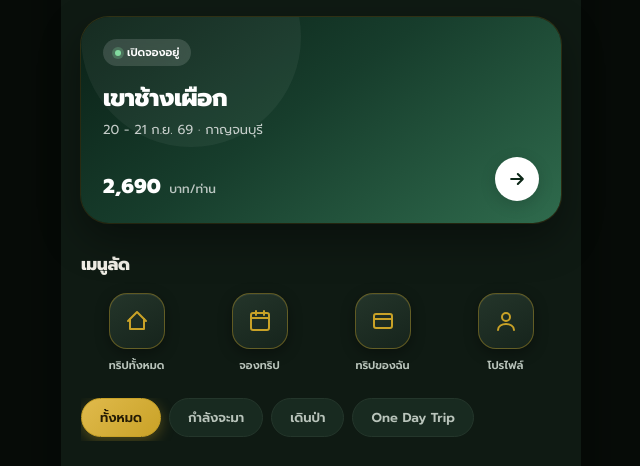
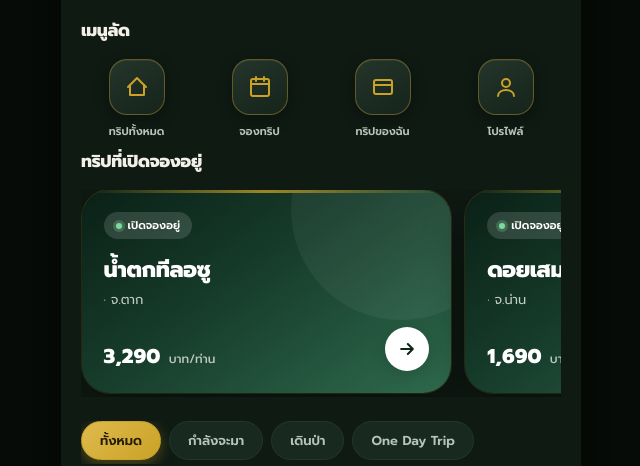
Before and after one commit to tiaewneehur/YINDEE-TEE-DAI-JER, a plain HTML site: page index.html in a window 1280 px wide. Shown: the part 219-685 px from the top of the page, without its empty margins (319-959 px from the left). Drawn offline with Linux system fonts and the light colour scheme.

Commit message:
Implement featured carousel for open trips
Added a featured carousel for trips with automatic scrolling and updated styles for featured cards.

```diff
--- a/index.html
+++ b/index.html
@@ -55,13 +55,15 @@ img{max-width:100%;display:block}
 .hero-logo{max-width:230px;width:72%;height:auto;display:block;margin:0 auto 14px;position:relative;z-index:1;filter:drop-shadow(0 0 22px rgba(255,255,255,.12)) drop-shadow(0 6px 16px rgba(0,0,0,.45))}
 .hero-fallback-title{color:#fff;font-size:24px;font-weight:800;margin-bottom:6px;position:relative;z-index:1}
 .hero-tagline{color:rgba(255,255,255,.72);font-size:13px;font-weight:500;position:relative;z-index:1}
-.featured-card{margin:20px 20px 0;border-radius:var(--radius-xl);overflow:hidden;position:relative;background:linear-gradient(145deg,#0A2016 0%,#173D2C 45%,#2F6B4D 100%);color:#fff;box-shadow:var(--shadow-lg),0 0 0 1px rgba(201,162,39,.2);min-height:168px}
+.featured-carousel{display:flex;gap:14px;overflow-x:auto;scroll-snap-type:x mandatory;-webkit-overflow-scrolling:touch;padding:0 20px 4px;scrollbar-width:none}
+.featured-carousel::-webkit-scrollbar{display:none}
+.featured-card{flex:0 0 84%;scroll-snap-align:start;scroll-snap-stop:always;margin:0;border-radius:var(--radius-xl);overflow:hidden;position:relative;background:linear-gradient(145deg,#0A2016 0%,#173D2C 45%,#2F6B4D 100%);color:#fff;box-shadow:var(--shadow-lg),0 0 0 1px rgba(201,162,39,.2);min-height:168px;cursor:pointer}
 .featured-card::before{content:'';position:absolute;top:0;left:0;right:0;height:3px;background:linear-gradient(90deg,transparent,rgba(201,162,39,.75),transparent);z-index:3}
-.featured-card::before{content:"";position:absolute;width:220px;height:220px;border-radius:50%;background:rgba(255,255,255,.05);top:-90px;right:-60px}
+.featured-card::after{content:"";position:absolute;width:220px;height:220px;border-radius:50%;background:rgba(255,255,255,.05);top:-90px;right:-60px}
 .featured-inner{position:relative;z-index:2;padding:22px;display:flex;flex-direction:column;height:100%;min-height:168px}
 .featured-badge{display:inline-flex;align-items:center;gap:6px;background:rgba(255,255,255,.14);backdrop-filter:blur(8px);padding:5px 12px;border-radius:20px;font-size:11px;font-weight:600;width:fit-content;margin-bottom:14px}
 .featured-badge .dot{width:6px;height:6px;border-radius:50%;background:#7DDA9B;box-shadow:0 0 0 3px rgba(125,218,155,.25)}
-.featured-name{font-size:24px;font-weight:800;letter-spacing:-0.02em;margin-bottom:4px}
+.featured-name{font-size:22px;font-weight:800;letter-spacing:-0.02em;margin-bottom:4px;overflow:hidden;text-overflow:ellipsis;white-space:nowrap}
 .featured-meta{font-size:13px;opacity:.75;margin-bottom:auto}
 .featured-footer{display:flex;align-items:flex-end;justify-content:space-between;margin-top:18px}
 .featured-price{font-size:20px;font-weight:800}
@@ -320,20 +322,7 @@ img{max-width:100%;display:block}
   <h1 class="hero-fallback-title" id="hero-fallback-title" style="display:none">ยินดีที่ได้เจอ</h1>
   <p class="hero-tagline">พร้อมออกไปเจอธรรมชาติด้วยกันไหม? 🌲</p>
 </div>
-<div class="featured-card">
-  <div class="featured-inner">
-    <div class="featured-badge"><span class="dot"></span> เปิดจองอยู่</div>
-    <div class="featured-name">เขาช้างเผือก</div>
-    <div class="featured-meta">20 - 21 ก.ย. 69 · กาญจนบุรี</div>
-    <div class="featured-footer">
-      <div class="featured-price">2,690 <span>บาท/ท่าน</span></div>
-      <button class="featured-cta" onclick="openDetail('changphueak')">
-        <svg viewBox="0 0 24 24" fill="none" stroke="currentColor" stroke-width="2.5" stroke-linecap="round" stroke-linejoin="round"><path d="M5 12h14M13 6l6 6-6 6"/></svg>
-      </button>
-    </div>
-  </div>
-</div>
-<section class="section">
+<section class="section" style="padding-top:20px">
   <div class="section-header"><h2 class="section-title">เมนูลัด</h2></div>
   <div class="quick-grid">
     <div class="quick-item" onclick="showScreen('home')"><div class="quick-icon"><svg viewBox="0 0 24 24" fill="none" stroke="currentColor" stroke-width="2" stroke-linecap="round" stroke-linejoin="round"><path d="M3 12l9-9 9 9"/><path d="M5 10v10h14V10"/></svg></div><span>ทริปทั้งหมด</span></div>
@@ -341,6 +330,10 @@ img{max-width:100%;display:block}
     <div class="quick-item" onclick="showScreen('mytrips')"><div class="quick-icon"><svg viewBox="0 0 24 24" fill="none" stroke="currentColor" stroke-width="2" stroke-linecap="round" stroke-linejoin="round"><rect x="3" y="5" width="18" height="14" rx="2"/><path d="M3 10h18"/></svg></div><span>ทริปของฉัน</span></div>
     <div class="quick-item" onclick="showScreen('profile')"><div class="quick-icon"><svg viewBox="0 0 24 24" fill="none" stroke="currentColor" stroke-width="2" stroke-linecap="round" stroke-linejoin="round"><circle cx="12" cy="8" r="4"/><path d="M4 21c0-4 4-6 8-6s8 2 8 6"/></svg></div><span>โปรไฟล์</span></div>
   </div>
+</section>
+<section class="section" style="padding-top:8px">
+  <div class="section-header"><h2 class="section-title">ทริปที่เปิดจองอยู่</h2></div>
+  <div class="featured-carousel" id="featured-carousel"></div>
 </section>
 <section class="section" style="padding-top:24px">
   <div class="category-row">
@@ -734,6 +727,85 @@ function tripCoverHTML(t){
   }
   return mountainSVG(t.gradient[0],t.gradient[1]);
 }
+
+/* ================================================================
+   FEATURED CAROUSEL — ทริปที่เปิดจองอยู่ เลื่อนอัตโนมัติแบบแอพเซเว่น
+   ================================================================ */
+function featuredCardHTML(t){
+  const d = new Date(t.date);
+  const fmtDate = isNaN(d.getTime()) ? '' : d.toLocaleDateString('th-TH',{day:'numeric',month:'short',year:'2-digit'});
+  return `
+    <div class="featured-card" onclick="openDetail('${t.id}')">
+      <div class="featured-inner">
+        <div class="featured-badge"><span class="dot"></span> เปิดจองอยู่</div>
+        <div class="featured-name">${t.name}</div>
+        <div class="featured-meta">${fmtDate}${t.loc?' · '+t.loc:''}</div>
+        <div class="featured-footer">
+          <div class="featured-price">${Number(t.price||0).toLocaleString('th-TH')} <span>บาท/ท่าน</span></div>
+          <button class="featured-cta" onclick="event.stopPropagation();openDetail('${t.id}')">
+            <svg viewBox="0 0 24 24" fill="none" stroke="currentColor" stroke-width="2.5" stroke-linecap="round" stroke-linejoin="round"><path d="M5 12h14M13 6l6 6-6 6"/></svg>
+          </button>
+        </div>
+      </div>
+    </div>
+  `;
+}
+
+function renderFeaturedCarousel(){
+  const box = document.getElementById('featured-carousel');
+  if(!box)return;
+  const today = new Date(new Date().setHours(0,0,0,0));
+  const open = trips.filter(t=>{
+    const d = new Date(t.date);
+    return (isNaN(d.getTime()) || d>=today) && (t.seatsLeft===undefined || t.seatsLeft>0);
+  });
+  const list = open.length ? open : trips;
+  box.innerHTML = list.length
+    ? list.map(featuredCardHTML).join('')
+    : `<p style="padding:20px 4px;color:var(--ink-muted);font-size:13px">ยังไม่มีทริปเปิดจองครับ</p>`;
+  setupCarouselAutoScroll();
+}
+
+let carouselTimer = null;
+let carouselResumeTimer = null;
+function setupCarouselAutoScroll(){
+  const box = document.getElementById('featured-carousel');
+  if(!box)return;
+  clearInterval(carouselTimer);
+  clearTimeout(carouselResumeTimer);
+  if(box.children.length < 2) return; // การ์ดเดียวไม่ต้องเลื่อน
+
+  let isProgrammatic = false;
+
+  function tick(){
+    if(box.children.length < 2) return;
+    const cardW = box.children[0].getBoundingClientRect().width + 14; // +gap
+    const maxScroll = box.scrollWidth - box.clientWidth;
+    isProgrammatic = true;
+    if(box.scrollLeft >= maxScroll - 4){
+      box.scrollTo({left:0, behavior:'smooth'});
+    }else{
+      box.scrollTo({left:box.scrollLeft + cardW, behavior:'smooth'});
+    }
+  }
+  function start(){
+    clearInterval(carouselTimer);
+    carouselTimer = setInterval(tick, 3500);
+  }
+  // ผู้ใช้ลากเอง → หยุดเลื่อนอัตโนมัติ แล้วรอ 3 วิหลังจากที่หยุดลาก ค่อยเลื่อนต่อ
+  function pauseThenResume(){
+    clearInterval(carouselTimer);
+    clearTimeout(carouselResumeTimer);
+    carouselResumeTimer = setTimeout(start, 3000);
+  }
+  function onScroll(){
+    if(isProgrammatic){ isProgrammatic = false; return; } // ไม่ใช่การลากของผู้ใช้ ข้ามไป
+    pauseThenResume();
+  }
+
+  box.addEventListener('scroll', onScroll, {passive:true});
+  start();
+}
 function fetchData(){
   const cb = 'cb_'+Date.now();
   let finished = false;
@@ -748,6 +820,7 @@ function fetchData(){
       trips = catalog.map((t,i)=>tripFromCatalog_(t,i));
     }
     renderTrips();
+    renderFeaturedCarousel();
     delete window[cb];
   };
   const script = document.createElement('script');
@@ -756,6 +829,7 @@ function fetchData(){
     if(finished)return;
     trips = DEMO_TRIPS.map((t,i)=>({...t,rawDate:demoDate_(i)}));
     renderTrips();
+    renderFeaturedCarousel();
   };
   document.body.appendChild(script);
 }
```
